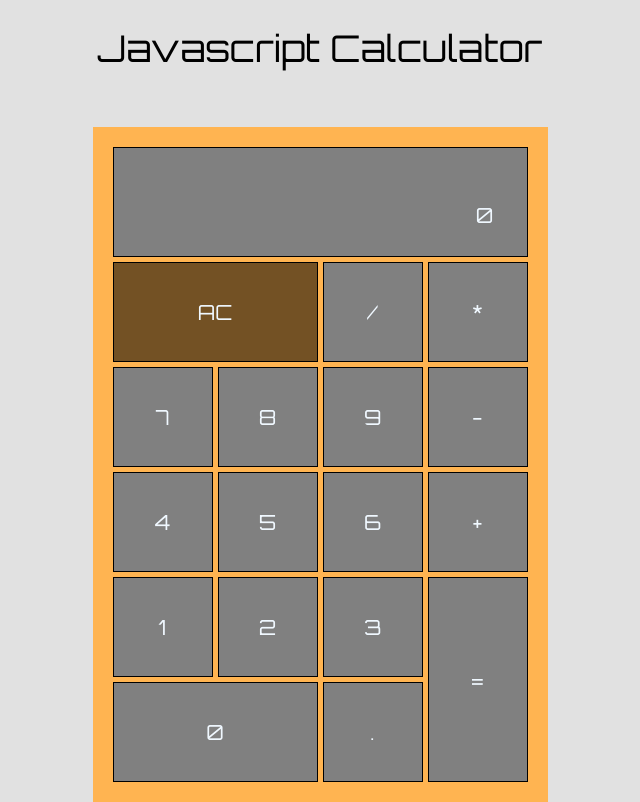
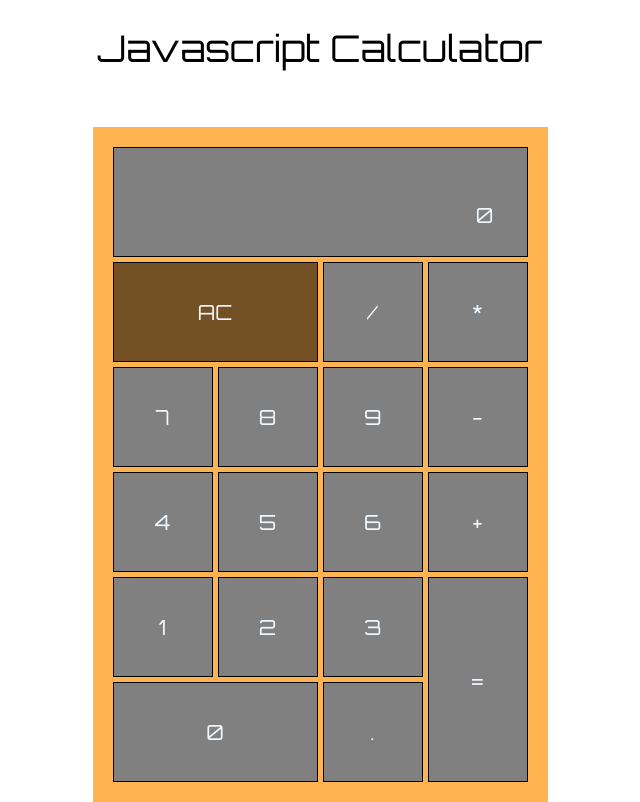
Before and after one commit to sweeptic/build-javascript-calculator, a React (Create React App) app: page / in a window 1280 px wide. Shown: the whole page, without its empty margins (320-960 px from the left). Built offline with nearby package versions, Linux system fonts and the light colour scheme.

Commit message:
removebackground grey

```diff
--- a/src/App.module.css
+++ b/src/App.module.css
@@ -5,7 +5,7 @@
   align-items: center;
   justify-content: center;
   flex-flow: column;
-  background-color: rgba(128, 128, 128, 0.24);
+  /* background-color: rgba(128, 128, 128, 0.24); */
 }
 
 h1 {
```
